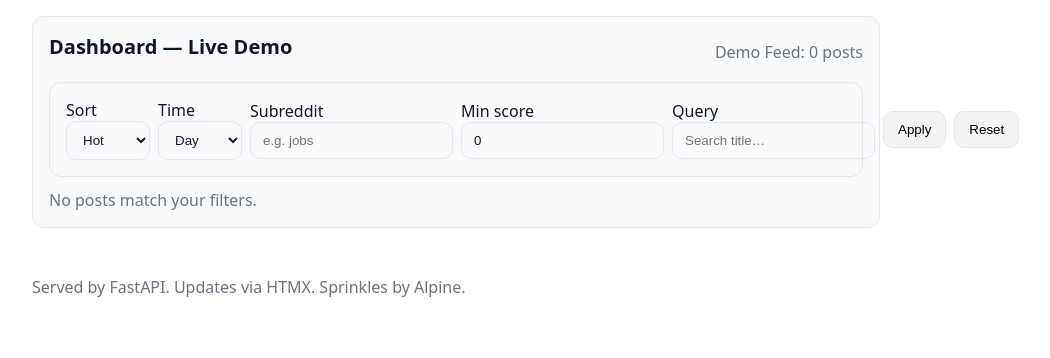
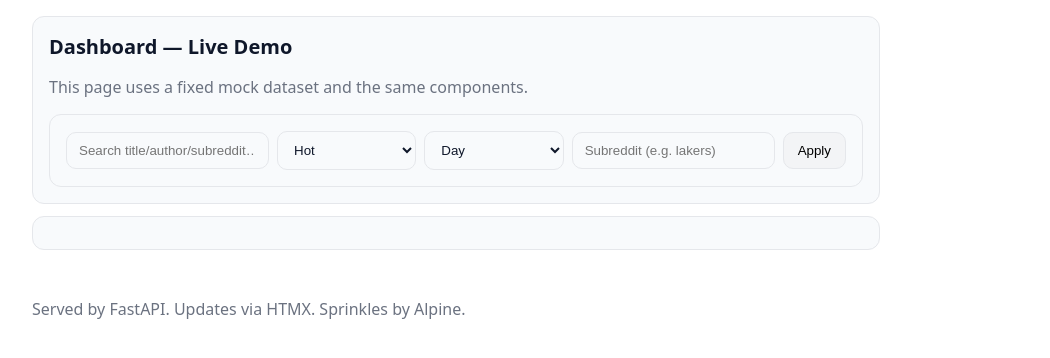
Before and after one commit to raufh10/terragora, a FastAPI app: template app/templates/dashboard_live_demo.html in a window 1280 px wide. Shown: the part 69-427 px from the top of the page, without its empty margins (184-1234 px from the left). Run offline with FastAPI, Linux system fonts and the light colour scheme; the template is opened without the code that fills it, so the values that code supplies are empty; some libraries are stand-ins or nearby versions.

Commit message:
Add Dashboard & Live Demo Page 2

```diff
--- a/app/main.py
+++ b/app/main.py
@@ -215,139 +215,196 @@ async def settings_agenda_update(
 async def healthz():
   return PlainTextResponse("ok")
 
-# --- Add below your existing TODOS code or in a separate section ---
+from fastapi import FastAPI, Request, Form, Query
+from fastapi.responses import HTMLResponse, PlainTextResponse
+from fastapi.staticfiles import StaticFiles
+from fastapi.templating import Jinja2Templates
+from typing import List, Dict, Tuple
+import os
+import itertools
+from datetime import datetime, timedelta
 
-from datetime import datetime, timedelta
-from fastapi import Query
-from pydantic import BaseModel
-import random
+app = FastAPI(title="Dashboard Mock (FastAPI + Jinja2 + HTMX)")
 
-# ----- Mock Data -----
-def _human(dt: datetime) -> str:
-  return dt.strftime("%Y-%m-%d %H:%M")
+BASE_DIR = os.path.dirname(os.path.abspath(__file__))
+ROOT_DIR = os.path.dirname(BASE_DIR)
+app.mount("/static", StaticFiles(directory=os.path.join(ROOT_DIR, "static")), name="static")
+templates = Jinja2Templates(directory=os.path.join(BASE_DIR, "templates"))
 
-MOCK_POSTS = [
-  {
-    "id": f"t3_{1000+i}",
-    "title": t,
-    "author": f"user{i}",
-    "score": random.randint(0, 1500),
-    "permalink": f"https://reddit.com/r/{sr}/comments/{1000+i}",
-    "created_human": _human(datetime.utcnow() - timedelta(hours=i*3)),
-    "subreddit": sr,
-    "flair": fl,
-    "preview": pv,
+# --------------------------
+# Mock data & helpers
+# --------------------------
+_id = itertools.count(1)
+
+def _mk_item(title: str, subreddit: str, author: str, score: int, minutes_ago: int, selftext: str = "", preview_url: str = "", permalink: str = "") -> Dict:
+  dt = datetime.utcnow() - timedelta(minutes=minutes_ago)
+  return {
+    "id": next(_id),
+    "title": title,
+    "subreddit": subreddit,
+    "author": author,
+    "score": score,
+    "created_utc": int(dt.timestamp()),
+    "created_human": dt.strftime("%Y-%m-%d %H:%M UTC"),
+    "selftext": selftext,
+    "preview_url": preview_url,
+    "reddit_url": f"https://reddit.com{permalink or '/r/{}/comments/abcdef/mock'.format(subreddit)}",
   }
-  for i, (t, sr, fl, pv) in enumerate([
-    ("Looking for a Python dev for a short contract", "forhire", "Hiring", "We need 2–3 weeks of help on FastAPI."),
-    ("Is anyone using HTMX in prod?", "python", None, "Curious about pros/cons vs SPA."),
-    ("Remote data analyst opening — SQL + Python", "jobs", "Job", "Mid-level role, fully remote."),
-    ("Critique my SaaS landing page?", "Entrepreneur", None, "Would love feedback, thanks!"),
-    ("FastAPI + Jinja templating example?", "learnpython", None, "Want a simple example with templates."),
-  ])
-]
 
-class FeedParams(BaseModel):
-  sort: str = "hot"
-  time: str = "week"
-  subreddit: str | None = None
-  min_score: int = 0
-  q: str | None = None
+MOCK_ITEMS: List[Dict] = [
+  _mk_item("Trade Rumor: Big move incoming?", "lakers", "hoopsfan42", 523, 20, "What do you think about this rumor?"),
+  _mk_item("New build advice: 7800X3D vs 9900K", "buildapc", "techie", 199, 60, preview_url="https://placehold.co/600x300"),
+  _mk_item("AEW show tonight: predictions?", "AEWOfficial", "wrestlebot", 88, 90),
+  _mk_item("Ask HN: Best lightweight job tracker?", "hackernews", "shipit", 151, 120),
+  _mk_item("City guide: food near arena?", "losangeles", "eatlocal", 44, 180, "Looking for recommendations!"),
+  _mk_item("Hot take: top shot selection", "lakers", "x_o_coach", 310, 240),
+  _mk_item("PSA: Hiring data analysts (remote)", "forhire", "hr_wiz", 401, 300),
+  _mk_item("Show & Tell: My CLI Reddit client", "python", "dev_monk", 265, 360, preview_url="https://placehold.co/500x200"),
+  _mk_item("Match thread: Game night chat", "lakers", "modteam", 712, 420),
+  _mk_item("New Mod Tool preview", "ModSupport", "admin", 66, 500, "We’re rolling out a new feature soon."),
+  # Add more if you want longer demo pagination
+] * 2  # duplicate to have more pages
 
-def _apply_filters(items, params: FeedParams):
-  # time filter (mock: no real timestamp math beyond score sorting)
-  filtered = list(items)
+PAGE_SIZE = 6
+
+def paginate(items: List[Dict], page: int) -> Tuple[List[Dict], bool, int]:
+  start = (page - 1) * PAGE_SIZE
+  end = start + PAGE_SIZE
+  chunk = items[start:end]
+  has_more = end < len(items)
+  next_page = page + 1
+  return chunk, has_more, next_page
+
+def filter_and_sort(items: List[Dict], q: str | None, subreddit: str | None, sort: str | None, time_filter: str | None) -> List[Dict]:
+  data = items
+
+  # q filter
+  if q:
+    qlow = q.lower()
+    data = [
+      it for it in data
+      if qlow in it["title"].lower()
+      or qlow in it.get("author","").lower()
+      or qlow in it.get("subreddit","").lower()
+      or qlow in it.get("selftext","").lower()
+    ]
 
   # subreddit filter
-  if params.subreddit:
-    s = params.subreddit.strip().lower()
-    filtered = [p for p in filtered if p["subreddit"].lower() == s]
+  if subreddit:
+    s = subreddit.lower().strip()
+    data = [it for it in data if it["subreddit"].lower() == s]
 
-  # min score
-  if params.min_score and params.min_score > 0:
-    filtered = [p for p in filtered if p["score"] >= params.min_score]
+  # time_filter (simple mock)
+  now = datetime.utcnow().timestamp()
+  if time_filter == "day":
+    cutoff = now - 24*3600
+    data = [it for it in data if it["created_utc"] >= cutoff]
+  elif time_filter == "week":
+    cutoff = now - 7*24*3600
+    data = [it for it in data if it["created_utc"] >= cutoff]
+  elif time_filter == "month":
+    cutoff = now - 30*24*3600
+    data = [it for it in data if it["created_utc"] >= cutoff]
+  # year/all: skip in mock
 
-  # query in title
-  if params.q:
-    q = params.q.strip().lower()
-    filtered = [p for p in filtered if q in p["title"].lower()]
+  # sort mock
+  sort = (sort or "hot").lower()
+  if sort == "new":
+    data = sorted(data, key=lambda it: it["created_utc"], reverse=True)
+  elif sort == "top":
+    data = sorted(data, key=lambda it: it["score"], reverse=True)
+  elif sort == "rising":
+    # crude heuristic: score / age
+    def rising_score(it):
+      age = max(1, int(now - it["created_utc"]))
+      return it["score"] / age
+    data = sorted(data, key=rising_score, reverse=True)
+  else:  # hot (mock): score weighted by recency
+    def hot_score(it):
+      age = max(1, int(now - it["created_utc"]))
+      return it["score"] / (age ** 0.6)
+    data = sorted(data, key=hot_score, reverse=True)
 
-  # sort
-  if params.sort == "new":
-    filtered.sort(key=lambda p: p["id"], reverse=True)
-  elif params.sort == "top":
-    filtered.sort(key=lambda p: p["score"], reverse=True)
-  elif params.sort == "rising":
-    # mock rising: score / index heuristic
-    filtered.sort(key=lambda p: (p["score"]), reverse=True)
-  else:  # hot (default)
-    filtered.sort(key=lambda p: (p["score"]), reverse=True)
+  return data
 
-  return filtered
+# --------------------------
+# Pages
+# --------------------------
+@app.get("/dashboard", response_class=HTMLResponse)
+async def dashboard(request: Request,
+                    q: str | None = Query(None),
+                    sort: str | None = Query("hot"),
+                    time_filter: str | None = Query("day"),
+                    subreddit: str | None = Query(None),
+                    page: int = Query(1)):
+  filtered = filter_and_sort(MOCK_ITEMS, q, subreddit, sort, time_filter)
+  items, has_more, next_page = paginate(filtered, page)
 
-def _current_params(request: Request) -> FeedParams:
-  return FeedParams(
-    sort=request.query_params.get("sort", "hot"),
-    time=request.query_params.get("time", "week"),
-    subreddit=request.query_params.get("subreddit"),
-    min_score=int(request.query_params.get("min_score", "0") or 0),
-    q=request.query_params.get("q"),
+  return templates.TemplateResponse(
+    "dashboard.html",
+    {
+      "request": request,
+      "items": items,
+      "has_more": has_more,
+      "next_page": next_page,
+      "q": q, "sort": sort, "time_filter": time_filter, "subreddit": subreddit,
+    }
   )
 
-# ----- Pages -----
-@app.get("/dashboard", response_class=HTMLResponse)
-async def dashboard(request: Request):
-  params = _current_params(request)
-  items = _apply_filters(MOCK_POSTS, params)
+@app.get("/dashboard/live-demo", response_class=HTMLResponse)
+async def dashboard_live_demo(request: Request,
+                              q: str | None = Query(None),
+                              sort: str | None = Query("hot"),
+                              time_filter: str | None = Query("day"),
+                              subreddit: str | None = Query(None),
+                              page: int = Query(1)):
+  filtered = filter_and_sort(MOCK_ITEMS, q, subreddit, sort, time_filter)
+  items, has_more, next_page = paginate(filtered, page)
+
   return templates.TemplateResponse(
-    "dashboard.html",
-    {"request": request, "items": items, "current": params.model_dump()}
+    "dashboard_live_demo.html",
+    {
+      "request": request,
+      "items": items,
+      "has_more": has_more,
+      "next_page": next_page,
+      "q": q, "sort": sort, "time_filter": time_filter, "subreddit": subreddit,
+    }
   )
 
-@app.get("/dashboard-live-demo", response_class=HTMLResponse)
-async def dashboard_live_demo(request: Request):
-  # For demo, bias to higher scores
-  demo_items = sorted(MOCK_POSTS, key=lambda p: p["score"], reverse=True)[:4]
-  params = _current_params(request)
+# --------------------------
+# Fragments
+# --------------------------
+@app.get("/dashboard/feed", response_class=HTMLResponse)
+async def feed_fragment(request: Request,
+                        q: str | None = Query(None),
+                        sort: str | None = Query("hot"),
+                        time_filter: str | None = Query("day"),
+                        subreddit: str | None = Query(None),
+                        page: int = Query(1)):
+  filtered = filter_and_sort(MOCK_ITEMS, q, subreddit, sort, time_filter)
+  items, has_more, next_page = paginate(filtered, page)
+
   return templates.TemplateResponse(
-    "dashboard_live_demo.html",
-    {"request": request, "items": demo_items, "current": params.model_dump()}
+    "partials/feed.html",
+    {
+      "request": request,
+      "items": items,
+      "has_more": has_more,
+      "next_page": next_page,
+      "q": q, "sort": sort, "time_filter": time_filter, "subreddit": subreddit,
+    }
   )
 
-# ----- HTMX fragments -----
-@app.get("/feed", response_class=HTMLResponse)
-async def feed_fragment(
-  request: Request,
-  sort: str = Query("hot"),
-  time: str = Query("week"),
-  subreddit: str | None = Query(None),
-  min_score: int = Query(0),
-  q: str | None = Query(None),
-  reset: str | None = Query(None)
-):
-  params = FeedParams()
-  if not reset:
-    params = FeedParams(sort=sort, time=time, subreddit=subreddit, min_score=min_score, q=q)
-  items = _apply_filters(MOCK_POSTS, params)
-
-  # Important: we also need the controller to reflect current state on the main pages,
-  # but for fragment-only updates we just return the list
-  return templates.TemplateResponse(
-    "partials/feed.html",
-    {"request": request, "items": items, "current": params.model_dump()}
-  )
-
-# ----- AI Draft (mock) -----
-@app.post("/ai/generate", response_class=HTMLResponse)
-async def ai_generate(request: Request, id: str = Form(...)):
-  # Mock draft text
-  draft = f"""
-  <div class="card success">
-    <div class="muted text-xs mb-1">AI Draft for <code>{id}</code></div>
-    <p>Hey there! I saw your post and I can help with this. I’ve built with FastAPI/HTMX/Jinja and can share a quick demo. Want to chat?</p>
-    <div class="row gap mt">
-      <button class="btn outline" onclick="navigator.clipboard.writeText(this.previousElementSibling.previousElementSibling.textContent.trim())">Copy</button>
-    </div>
+# --------------------------
+# AI action (mock)
+# --------------------------
+@app.post("/ai/reply", response_class=HTMLResponse)
+async def ai_reply(id: str = Form(...)):
+  # mock response only
+  return HTMLResponse(f"""
+  <div class="card mt">
+    <strong>AI Draft for post #{id}:</strong>
+    <p class="muted">Hey! Here’s a quick thought — this looks promising. What’s your timeline and budget?</p>
   </div>
-  """
-  return HTMLResponse(draft)
+  """)
--- a/app/templates/dashboard_live_demo.html
+++ b/app/templates/dashboard_live_demo.html
@@ -1,16 +1,13 @@
 {% extends "base.html" %}
 {% block content %}
-<section class="card" x-data>
-  <div class="row between">
-    <h2>Dashboard — Live Demo</h2>
-    <div class="muted">Demo Feed: {{ items|length }} posts</div>
-  </div>
+<section class="card">
+  <h2>Dashboard — Live Demo</h2>
+  <p class="muted">This page uses a fixed mock dataset and the same components.</p>
+  {% include "partials/feed_controller.html" %}
+</section>
 
-  <div class="mt" id="feed-controls-wrap">
-    {% include "partials/feed_controller.html" %}
-  </div>
-
-  <div class="mt" id="feed-list">
+<section class="card mt">
+  <div id="feed-list">
     {% include "partials/feed.html" %}
   </div>
 </section>
--- a/app/templates/partials/feed.html
+++ b/app/templates/partials/feed.html
@@ -1,51 +1,51 @@
-<ul class="list" id="feed-list">
-  {% if items and items|length > 0 %}
-    {% for p in items %}
-      <li class="item" x-data="{ busy: false, draft: '' }">
-        <div class="row gap">
-          <div class="grow">
-            <div class="muted text-xs">
-              r/{{ p.subreddit }} • {{ p.author }} • {{ p.created_human }}
-              {% if p.flair %} • <span class="badge">{{ p.flair }}</span>{% endif %}
-              • ▲ {{ p.score }}
-            </div>
-            <div class="mt-1">
-              <a href="{{ p.permalink }}" target="_blank" rel="noopener" class="link">
-                {{ p.title }}
-              </a>
-            </div>
-            {% if p.preview %}
-              <div class="muted text-sm mt-1">{{ p.preview }}</div>
-            {% endif %}
-          </div>
+<ul class="list" id="feed-items">
+  {% for it in items %}
+  <li class="item">
+    <div class="row gap">
+      <div class="pill">{{ it.subreddit }}</div>
+      <div class="pill">by {{ it.author }}</div>
+      <div class="pill">score {{ it.score }}</div>
+      <div class="pill">{{ it.created_human }}</div>
+    </div>
 
-          <div class="row gap">
-            <a class="btn outline" href="{{ p.permalink }}" target="_blank" rel="noopener" title="Open on Reddit">
-              Go to Reddit
-            </a>
+    <h3 class="mt-sm">{{ it.title }}</h3>
+    {% if it.selftext %}
+      <p class="muted">{{ it.selftext }}</p>
+    {% endif %}
 
-            <button
-              class="btn"
-              :disabled="busy"
-              hx-post="/ai/generate"
-              hx-vals='{"id": "{{ p.id }}"}'
-              hx-target="#draft-{{ p.id }}"
-              hx-swap="innerHTML"
-              @htmx:before-request="busy = true"
-              @htmx:after-request="busy = false"
-              title="Generate AI message"
-            >
-              <span x-show="!busy">Generate AI message</span>
-              <span x-show="busy">Generating…</span>
-            </button>
-          </div>
-        </div>
+    {% if it.preview_url %}
+      <div class="mt-sm">
+        <img src="{{ it.preview_url }}" alt="preview" style="max-width:100%;border-radius:.5rem;">
+      </div>
+    {% endif %}
 
-        <div id="draft-{{ p.id }}" class="mt"></div>
-        <hr class="divider">
-      </li>
-    {% endfor %}
-  {% else %}
-    <li class="muted">No posts match your filters.</li>
-  {% endif %}
+    <!-- action buttons at the bottom -->
+    <div class="row gap mt">
+      <a class="btn" href="{{ it.reddit_url }}" target="_blank" rel="noopener">Open on Reddit</a>
+
+      <form
+        class="inline"
+        hx-post="/ai/reply"
+        hx-vals='{"id": "{{ it.id }}"}'
+        hx-target="closest li"
+        hx-swap="afterend"
+      >
+        <button class="btn">Generate AI message</button>
+      </form>
+    </div>
+  </li>
+  {% endfor %}
 </ul>
+
+{% if has_more %}
+  <!-- Auto-scroll pagination trigger -->
+  <div
+    id="more-trigger"
+    class="muted center mt"
+    hx-get="/dashboard/feed?page={{ next_page }}{% if q %}&q={{ q|urlencode }}{% endif %}{% if sort %}&sort={{ sort }}{% endif %}{% if time_filter %}&time_filter={{ time_filter }}{% endif %}{% if subreddit %}&subreddit={{ subreddit|urlencode }}{% endif %}"
+    hx-trigger="revealed"
+    hx-swap="outerHTML"
+  >
+    Loading more…
+  </div>
+{% endif %}
--- a/app/templates/partials/feed_controller.html
+++ b/app/templates/partials/feed_controller.html
@@ -1,55 +1,41 @@
 <form
-  id="feed-controls"
+  id="feed-controller"
   class="row gap card"
-  hx-get="/feed"
+  hx-get="/dashboard/feed"
   hx-target="#feed-list"
   hx-swap="innerHTML"
+  hx-push-url="true"
 >
-  <div class="row gap">
-    <label class="input-group">
-      <span>Sort</span>
-      <select name="sort" class="input">
-        <option value="hot" {{ 'selected' if current.sort == 'hot' }}>Hot</option>
-        <option value="new" {{ 'selected' if current.sort == 'new' }}>New</option>
-        <option value="top" {{ 'selected' if current.sort == 'top' }}>Top</option>
-        <option value="rising" {{ 'selected' if current.sort == 'rising' }}>Rising</option>
-      </select>
-    </label>
+  <input
+    type="text"
+    name="q"
+    class="input"
+    placeholder="Search title/author/subreddit…"
+    value="{{ q or '' }}"
+  />
 
-    <label class="input-group">
-      <span>Time</span>
-      <select name="time" class="input">
-        <option value="day" {{ 'selected' if current.time == 'day' }}>Day</option>
-        <option value="week" {{ 'selected' if current.time == 'week' }}>Week</option>
-        <option value="month" {{ 'selected' if current.time == 'month' }}>Month</option>
-        <option value="year" {{ 'selected' if current.time == 'year' }}>Year</option>
-        <option value="all" {{ 'selected' if current.time == 'all' }}>All</option>
-      </select>
-    </label>
+  <select name="sort" class="input">
+    <option value="hot"  {{ 'selected' if (sort or 'hot') == 'hot'  }}>Hot</option>
+    <option value="new"  {{ 'selected' if sort == 'new'  }}>New</option>
+    <option value="top"  {{ 'selected' if sort == 'top'  }}>Top</option>
+    <option value="rising" {{ 'selected' if sort == 'rising' }}>Rising</option>
+  </select>
 
-    <label class="input-group">
-      <span>Subreddit</span>
-      <input type="text" name="subreddit" class="input" placeholder="e.g. jobs" value="{{ current.subreddit or '' }}">
-    </label>
+  <select name="time_filter" class="input">
+    <option value="day"   {{ 'selected' if (time_filter or 'day') == 'day'   }}>Day</option>
+    <option value="week"  {{ 'selected' if time_filter == 'week'  }}>Week</option>
+    <option value="month" {{ 'selected' if time_filter == 'month' }}>Month</option>
+    <option value="year"  {{ 'selected' if time_filter == 'year'  }}>Year</option>
+    <option value="all"   {{ 'selected' if time_filter == 'all'   }}>All</option>
+  </select>
 
-    <label class="input-group">
-      <span>Min score</span>
-      <input type="number" name="min_score" class="input" min="0" step="1" value="{{ current.min_score or 0 }}">
-    </label>
+  <input
+    type="text"
+    name="subreddit"
+    class="input"
+    placeholder="Subreddit (e.g. lakers)"
+    value="{{ subreddit or '' }}"
+  />
 
-    <label class="input-group">
-      <span>Query</span>
-      <input type="text" name="q" class="input" placeholder="Search title…" value="{{ current.q or '' }}">
-    </label>
-  </div>
-
-  <div class="row gap">
-    <button class="btn">Apply</button>
-    <button class="btn outline"
-            hx-get="/feed"
-            hx-target="#feed-list"
-            hx-vals='{"reset": "1"}'
-            hx-swap="innerHTML"
-            type="button">Reset</button>
-  </div>
+  <button class="btn">Apply</button>
 </form>
```
Also changed, not shown: app/templates/dashboard.html (+6 -10 lines).
